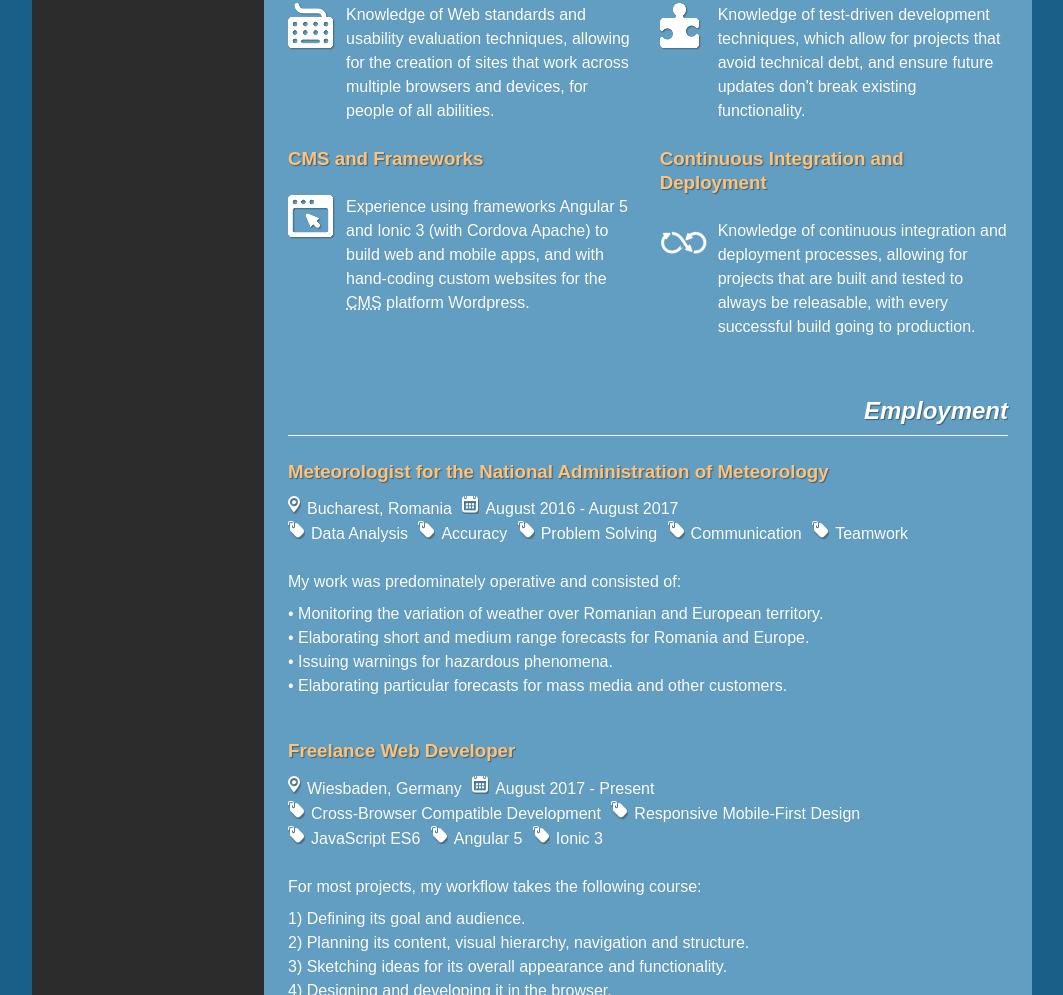
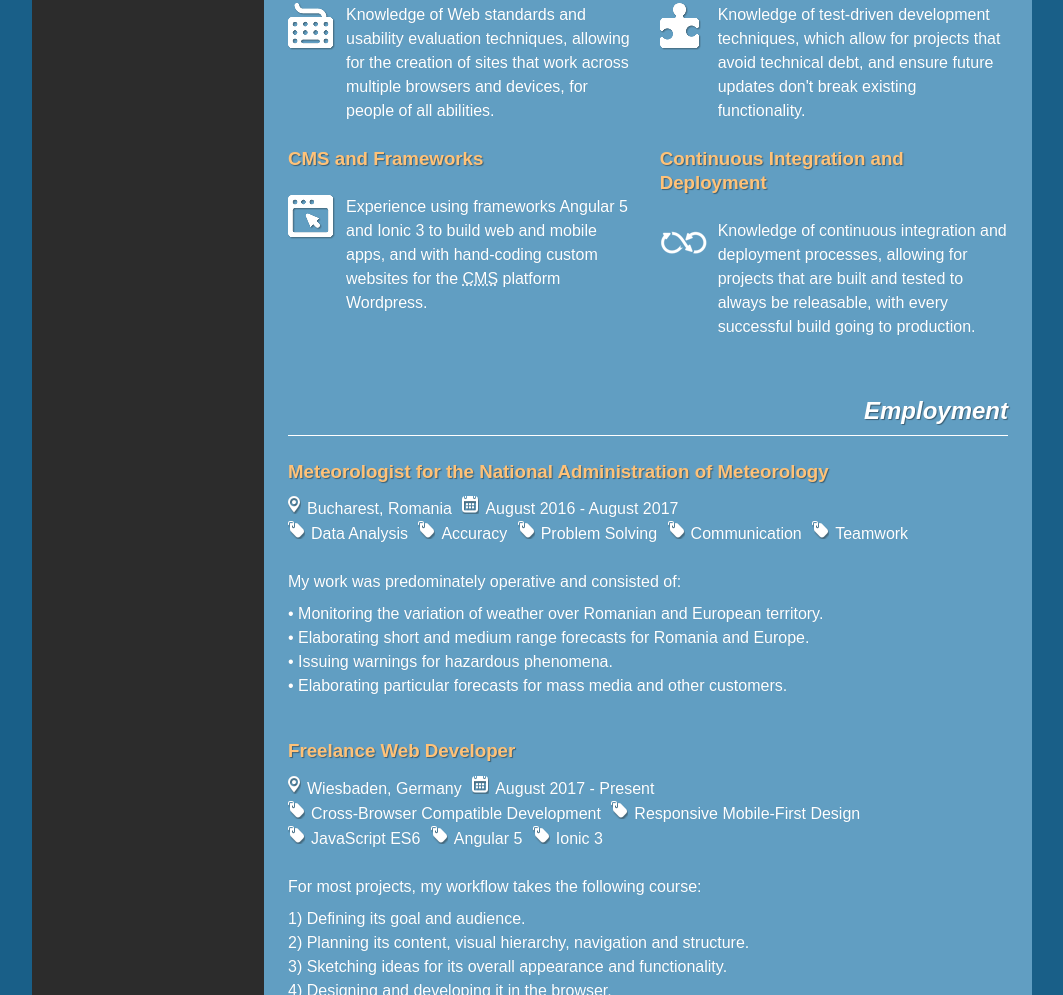
Before and after one commit to Sebastian-Neferu/My-Web-CV, a plain HTML site: page index.html in a window 1280 px wide. Shown: the part 1077-2072 px from the top of the page, without its empty margins (108-1171 px from the left). Drawn offline with nearby package versions, Linux system fonts and the light colour scheme; a script that the page names is missing; a web font is replaced by a local one.

Commit message:
Update index.html

```diff
--- a/index.html
+++ b/index.html
@@ -169,7 +169,7 @@
     <li class="cms-frameworks">
       <h3>CMS and Frameworks</h3>
 
-      <p>Experience using frameworks Angular 5 and Ionic 3 (with Cordova Apache) to build web and mobile apps, and with hand-coding custom websites for the <abbr title="Content Management System">CMS</abbr>
+      <p>Experience using frameworks Angular 5 and Ionic 3 to build web and mobile apps, and with hand-coding custom websites for the <abbr title="Content Management System">CMS</abbr>
         platform Wordpress.</p>
     </li>
 
```
